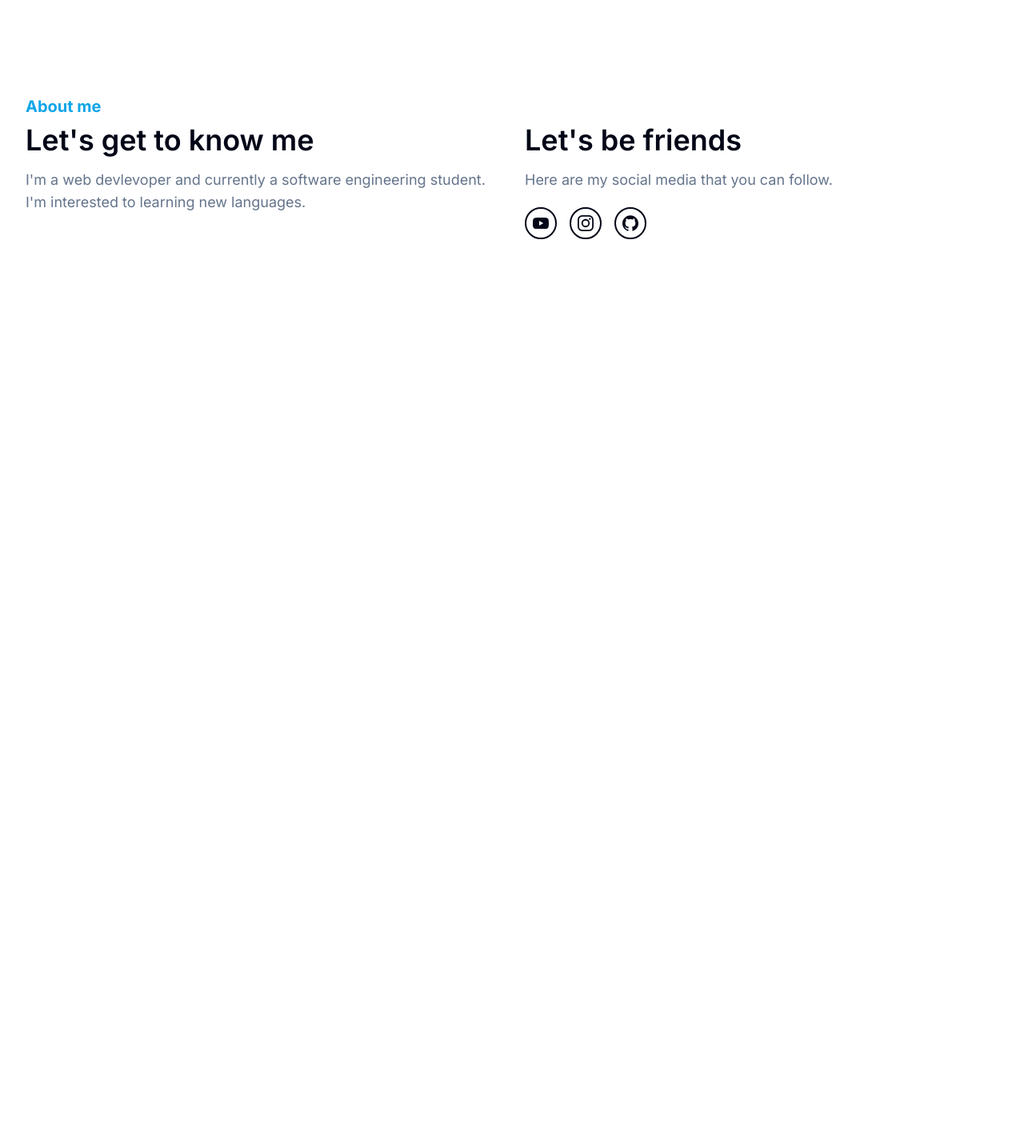
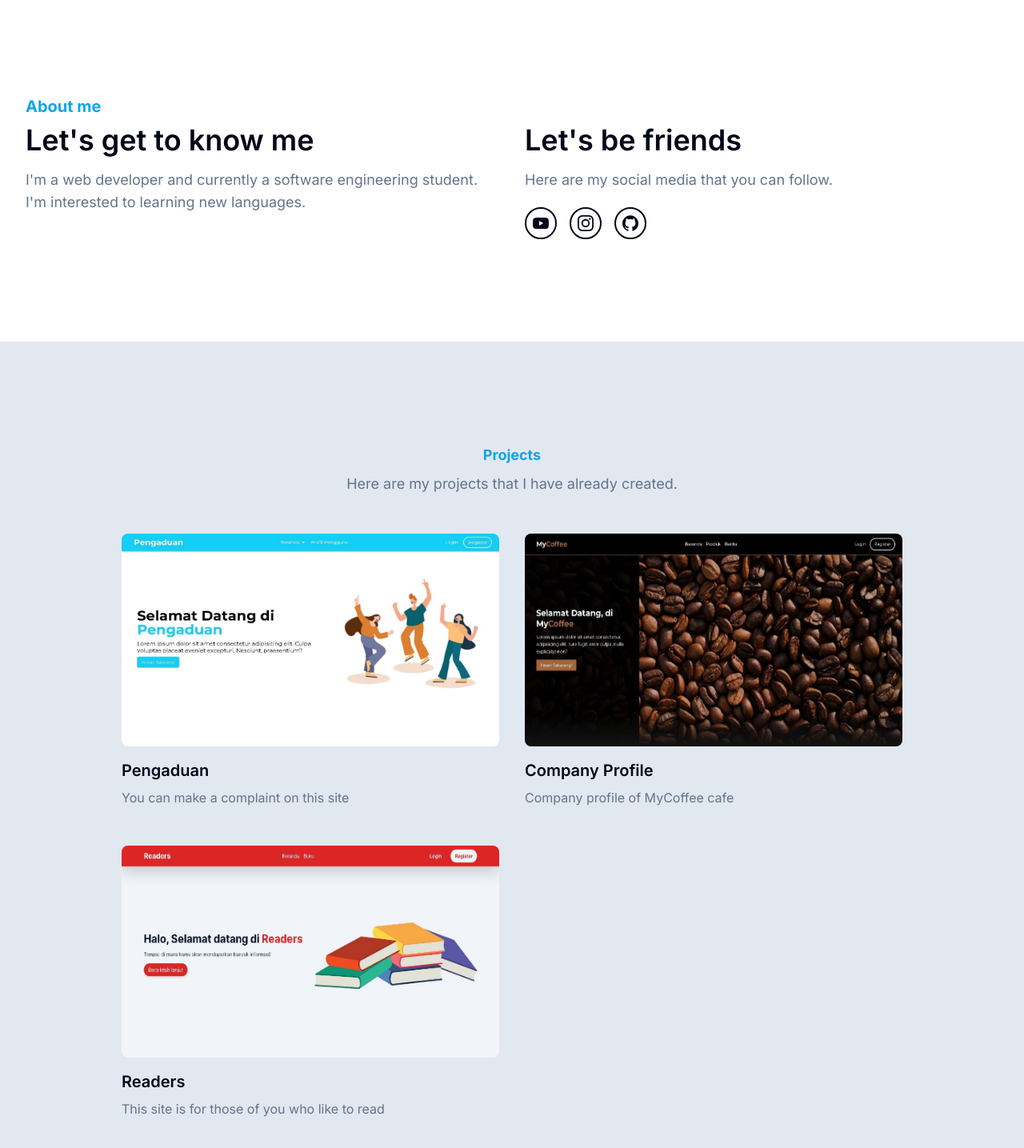
Before and after one commit to riyandarmawan/portfolio-tailwindcss, a website: page index.html in a window 1280 px wide. Shown: the part 545-1980 px from the top of the page at 80% size. Before the commit the page ends 972 px from the top, so only its background shows below. Drawn offline with Linux system fonts and the light colour scheme.

Commit message:
Projects section finished

```diff
--- a/index.html
+++ b/index.html
@@ -51,35 +51,35 @@
                 <li class="group">
                   <a
                     href="#home"
-                    class="mx-8 flex py-2 text-base font-medium group-hover:text-primary lg:text-lg"
+                    class="mx-8 flex py-2 text-base font-medium group-hover:text-primary lg:py-0 lg:text-lg"
                     >Home</a
                   >
                 </li>
                 <li class="group">
                   <a
                     href="#about"
-                    class="mx-8 flex py-2 text-base font-medium group-hover:text-primary lg:text-lg"
+                    class="mx-8 flex py-2 text-base font-medium group-hover:text-primary lg:py-0 lg:text-lg"
                     >About</a
                   >
                 </li>
                 <li class="group">
                   <a
                     href="#projects"
-                    class="mx-8 flex py-2 text-base font-medium group-hover:text-primary lg:text-lg"
+                    class="mx-8 flex py-2 text-base font-medium group-hover:text-primary lg:py-0 lg:text-lg"
                     >Projects</a
                   >
                 </li>
                 <li class="group">
                   <a
                     href="#blogs"
-                    class="mx-8 flex py-2 text-base font-medium group-hover:text-primary lg:text-lg"
+                    class="mx-8 flex py-2 text-base font-medium group-hover:text-primary lg:py-0 lg:text-lg"
                     >Blogs</a
                   >
                 </li>
                 <li class="group">
                   <a
                     href="#contact"
-                    class="mx-8 flex py-2 text-base font-medium group-hover:text-primary lg:text-lg"
+                    class="mx-8 flex py-2 text-base font-medium group-hover:text-primary lg:py-0 lg:text-lg"
                     >Contact</a
                   >
                 </li>
@@ -143,7 +143,7 @@
     <!-- Home Section End -->
 
     <!-- About Section Start -->
-    <div id="about" class="pb-32 pt-24">
+    <section id="about" class="pb-32 pt-24">
       <div class="container">
         <div class="mt-5 flex flex-wrap">
           <h3
@@ -156,7 +156,7 @@
               Let's get to know me
             </h2>
             <p class="text-base text-secondary lg:text-lg">
-              I'm a web devlevoper and currently a software engineering student.
+              I'm a web developer and currently a software engineering student.
               I'm interested to learning new languages.
             </p>
           </div>
@@ -231,8 +231,78 @@
           </div>
         </div>
       </div>
-    </div>
+    </section>
     <!-- About Section End -->
+
+    <!-- Projects Section Start -->
+    <section id="projects" class="bg-slate-200 pb-32 pt-32">
+      <div class="container">
+        <div class="mb-8 w-full px-4">
+          <h3 class="lg:tex-xl mb-2 text-center text-lg font-bold text-primary">
+            Projects
+          </h3>
+          <p class="text-center text-base text-secondary lg:text-lg">
+            Here are my projects that I have already created.
+          </p>
+        </div>
+        <div class="mx-auto flex w-full flex-wrap px-4 xl:w-10/12">
+          <div
+            class="line-clamp-1 w-full overflow-hidden py-4 md:w-1/2 md:px-4"
+          >
+            <img
+              src="./src/img/projects/pengaduan.jpeg"
+              alt="Pengaduan"
+              class="aspect-video rounded-lg bg-cover"
+            />
+            <div class="py-4">
+              <h4
+                class="mb-2 line-clamp-1 text-lg font-semibold text-dark lg:text-xl"
+              >
+                Pengaduan
+              </h4>
+              <p class="line-clamp-2 text-sm text-secondary lg:text-base">
+                You can make a complaint on this site
+              </p>
+            </div>
+          </div>
+          <div class="w-full overflow-hidden py-4 md:w-1/2 md:px-4">
+            <img
+              src="./src/img/projects/my-coffee.jpeg"
+              alt="MyCoffee company profile"
+              class="aspect-video rounded-lg bg-cover"
+            />
+            <div class="py-4">
+              <h4
+                class="mb-2 line-clamp-1 text-lg font-semibold text-dark lg:text-xl"
+              >
+                Company Profile
+              </h4>
+              <p class="line-clamp-2 text-sm text-secondary lg:text-base">
+                Company profile of MyCoffee cafe
+              </p>
+            </div>
+          </div>
+          <div class="w-full overflow-hidden py-4 md:w-1/2 md:px-4">
+            <img
+              src="./src/img/projects/book-store.jpeg"
+              alt="Book Store Website"
+              class="aspect-video rounded-lg bg-cover"
+            />
+            <div class="py-4">
+              <h4
+                class="mb-2 line-clamp-1 text-lg font-semibold text-dark lg:text-xl"
+              >
+                Readers
+              </h4>
+              <p class="line-clamp-2 text-sm text-secondary lg:text-base">
+                This site is for those of you who like to read
+              </p>
+            </div>
+          </div>
+        </div>
+      </div>
+    </section>
+    <!-- Projects Section End -->
 
     <!-- Back to top start -->
     <a
```
Also changed, not shown: src/css/style.css, src/img/projects/book-store.jpeg (added), src/img/projects/my-coffee.jpeg (added), src/img/projects/pengaduan.jpeg (added).
